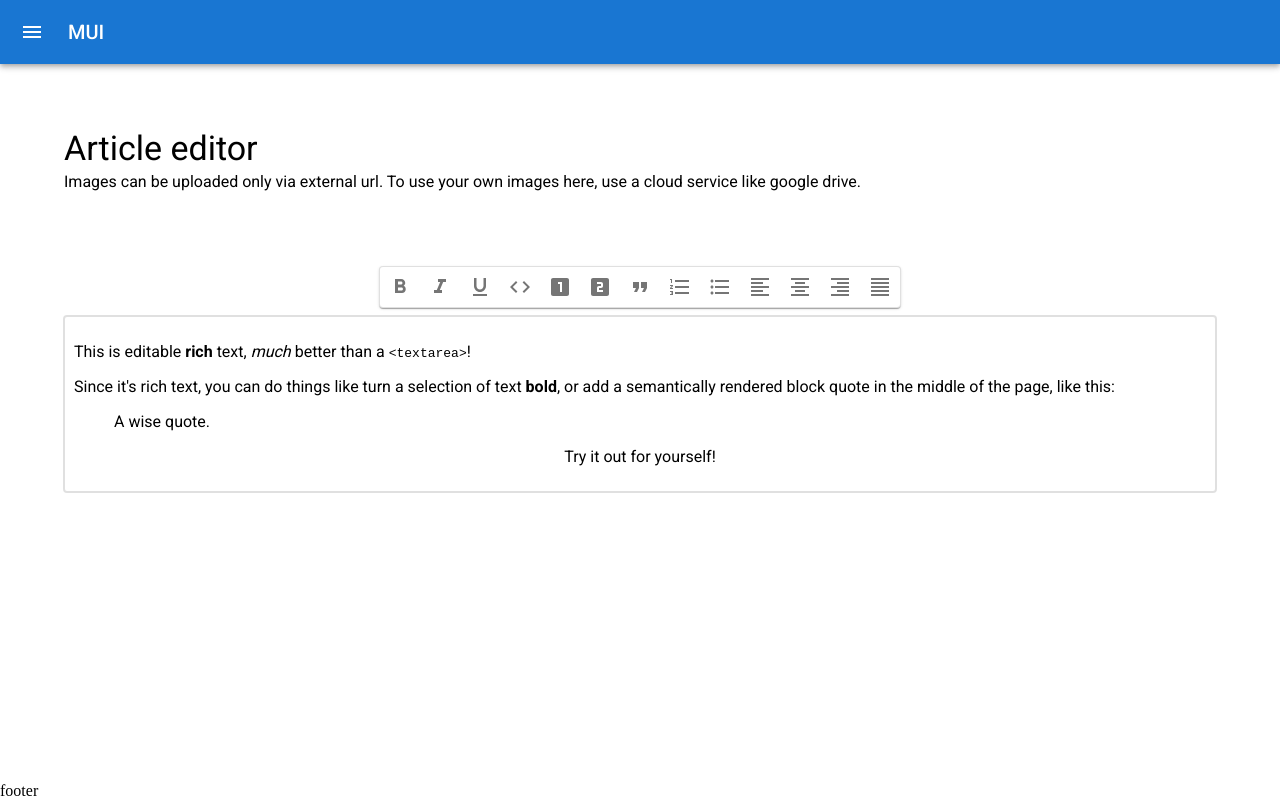
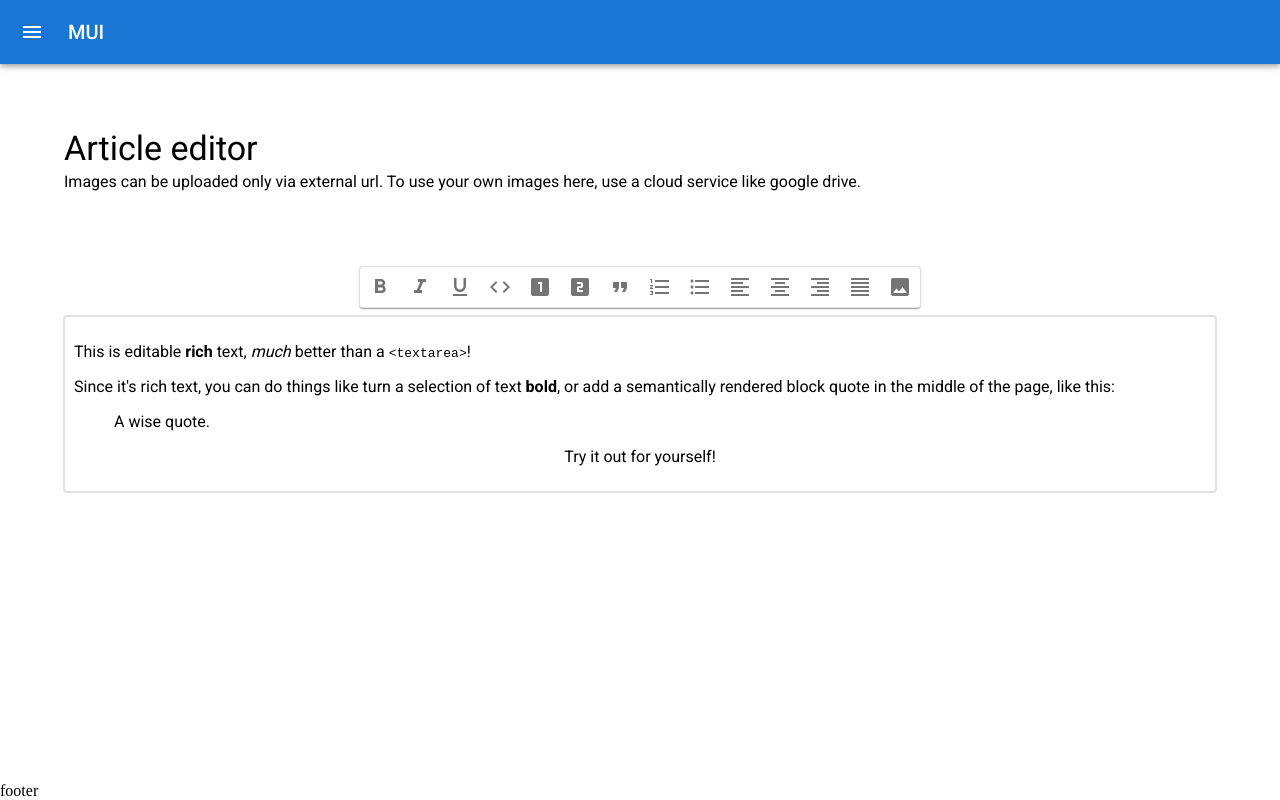
Before and after one commit to peter-peter-22/seo-blog-next, a Next.js app: page / in a window 1280 px wide. Built offline with nearby package versions, Linux system fonts and the light colour scheme; what @mui/material-nextjs would draw is missing.

Commit message:
add images

```diff
--- a/app/ui/editor/TextEditor.jsx
+++ b/app/ui/editor/TextEditor.jsx
@@ -8,10 +8,14 @@ import {
     Transforms,
 } from 'slate'
 import { withHistory } from 'slate-history'
-import { Editable, Slate, useSlate, withReact } from 'slate-react'
+import { Editable, Slate, useSlate, withReact, ReactEditor, useSelected, useFocused } from 'slate-react'
 import { MenuButton } from './EditorUI'
 import HOTKEYS from "./hotkeys.js"
 import TopMenu from "./TopMenu"
+import imageExtensions from 'image-extensions'
+import isUrl from 'is-url'
+import ClearIcon from '@mui/icons-material/Clear';
+import IconButton from '@mui/material/IconButton';
 
 const LIST_TYPES = ['numbered-list', 'bulleted-list']
 const TEXT_ALIGN_TYPES = ['left', 'center', 'right', 'justify']
@@ -24,7 +28,7 @@ const StyledEditable = styled(Editable)(({ theme }) => ({
 const TextEditor = ({ initialValue }) => {
     const renderElement = useCallback(props => <Element {...props} />, [])
     const renderLeaf = useCallback(props => <Leaf {...props} />, [])
-    const editor = useMemo(() => withHistory(withReact(createEditor())), [])
+    const editor = useMemo(() => withImages(withHistory(withReact(createEditor()))), [])
     return (
         <Slate editor={editor} initialValue={initialValue}>
             <TopMenu />
@@ -143,6 +147,12 @@ const Element = ({ attributes, children, element }) => {
                     {children}
                 </ol>
             )
+        case 'image':
+            return <Image
+                attributes={attributes}
+                children={children}
+                element={element}
+            />
         default:
             return (
                 <p style={style} {...attributes}>
@@ -199,5 +209,105 @@ const MarkButton = ({ format, Icon }) => {
     )
 }
 
+const withImages = editor => {
+    const { insertData, isVoid } = editor
+    editor.isVoid = element => {
+        return element.type === 'image' ? true : isVoid(element)
+    }
+    editor.insertData = data => {
+        const text = data.getData('text/plain')
+        const { files } = data
+        if (files && files.length > 0) {
+            for (const file of files) {
+                const reader = new FileReader()
+                const [mime] = file.type.split('/')
+                if (mime === 'image') {
+                    reader.addEventListener('load', () => {
+                        const url = reader.result
+                        insertImage(editor, url)
+                    })
+                    reader.readAsDataURL(file)
+                }
+            }
+        } else if (isImageUrl(text)) {
+            insertImage(editor, text)
+        } else {
+            insertData(data)
+        }
+    }
+    return editor
+}
+const insertImage = (editor, url) => {
+    const text = { text: '' }
+    const image = { type: 'image', url, children: [text] }
+    Transforms.insertNodes(editor, image)
+    Transforms.insertNodes(editor, {
+        type: 'paragraph',
+        children: [{ text: '' }],
+    })
+}
+const isImageUrl = url => {
+    if (!url) return false
+    if (!isUrl(url)) return false
+    const ext = new URL(url).pathname.split('.').pop()
+    return imageExtensions.includes(ext)
+}
+const InsertImageButton = ({ Icon }) => {
+    const editor = useSlate()
+    return (
+        <MenuButton
+            onMouseDown={event => {
+                event.preventDefault()
+                const url = window.prompt('Enter the URL of the image:')
+                if (url && !isImageUrl(url)) {
+                    alert('URL is not an image')
+                    return
+                }
+                url && insertImage(editor, url)
+            }}
+        >
+            {Icon}
+        </MenuButton>
+    )
+}
+const Image = ({ attributes, children, element }) => {
+    const editor = useSlate()
+    const path = ReactEditor.findPath(editor, element)
+    const selected = useSelected()
+    const focused = useFocused()
+    return (
+        <div {...attributes}>
+            {children}
+            <div
+                contentEditable={false}
+                style={{ position: "relative" }}
+            >
+                <img
+                    src={element.url}
+                    style={{
+                        display: "block",
+                        maxWidth: "100%",
+                        maxHeight: "20em",
+                        boxShadow: selected && focused ? '0 0 0 3px #B4D5FF' : 'none'
+                    }}
+                />
+                <IconButton
+                    onClick={() => Transforms.removeNodes(editor, { at: path })}
+                    style={{
+                        display: selected && focused ? 'revert-layer' : 'none',
+                        position: "absolute",
+                        top: "0.5em",
+                        left: "0.5em",
+                        backgroundColor: "white"
+                    }}
+                >
+                    <ClearIcon />
+                </IconButton>
+            </div>
+        </div>
+    )
+}
+
+
 export default TextEditor;
-export { BlockButton, MarkButton }
+export { BlockButton, MarkButton, InsertImageButton }
--- a/app/ui/editor/TopMenu.jsx
+++ b/app/ui/editor/TopMenu.jsx
@@ -1,4 +1,4 @@
-import { BlockButton, MarkButton } from "./TextEditor"
+import { BlockButton, MarkButton, InsertImageButton } from "./TextEditor"
 import Box from "@mui/material/Box";
 import Toolbar from "@mui/material/Toolbar";
 import Paper from "@mui/material/Paper";
@@ -16,6 +16,7 @@ import FormatAlignLeft from '@mui/icons-material/FormatAlignLeft';
 import FormatAlignCenter from '@mui/icons-material/FormatAlignCenter';
 import FormatAlignRight from '@mui/icons-material/FormatAlignRight';
 import FormatAlignJustify from '@mui/icons-material/FormatAlignJustify';
+import ImageIcon from '@mui/icons-material/Image';
 
 export default function TopMenu() {
     return (
@@ -36,6 +37,7 @@ export default function TopMenu() {
                     <BlockButton format="center" Icon={<FormatAlignCenter />} />
                     <BlockButton format="right" Icon={<FormatAlignRight />} />
                     <BlockButton format="justify" Icon={<FormatAlignJustify />} />
+                    <InsertImageButton Icon={<ImageIcon />} />
                 </Paper>
             </Box>
         </Box>
--- a/package.json
+++ b/package.json
@@ -15,6 +15,8 @@
     "@mui/icons-material": "^6.1.5",
     "@mui/material": "^6.1.5",
     "@mui/material-nextjs": "^6.1.5",
+    "image-extensions": "^1.1.0",
+    "is-url": "^1.2.4",
     "next": "15.0.1",
     "react": "19.0.0-rc-69d4b800-20241021",
     "react-dom": "19.0.0-rc-69d4b800-20241021",
```
Also changed, not shown: 1 other file (tests, documents, lock files or other folders).
